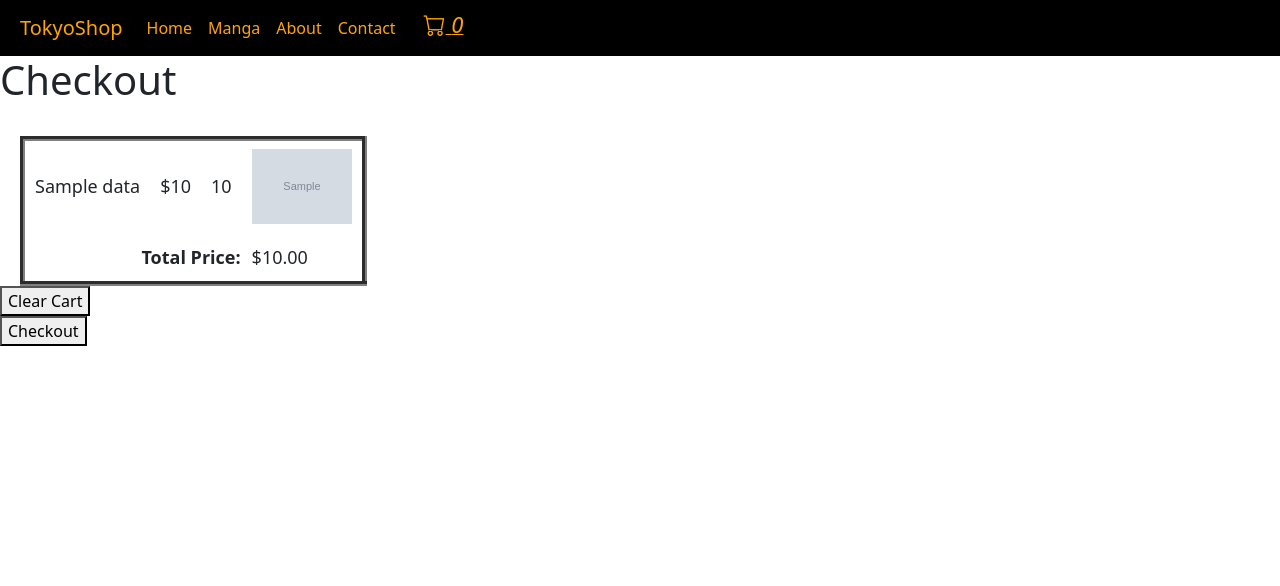
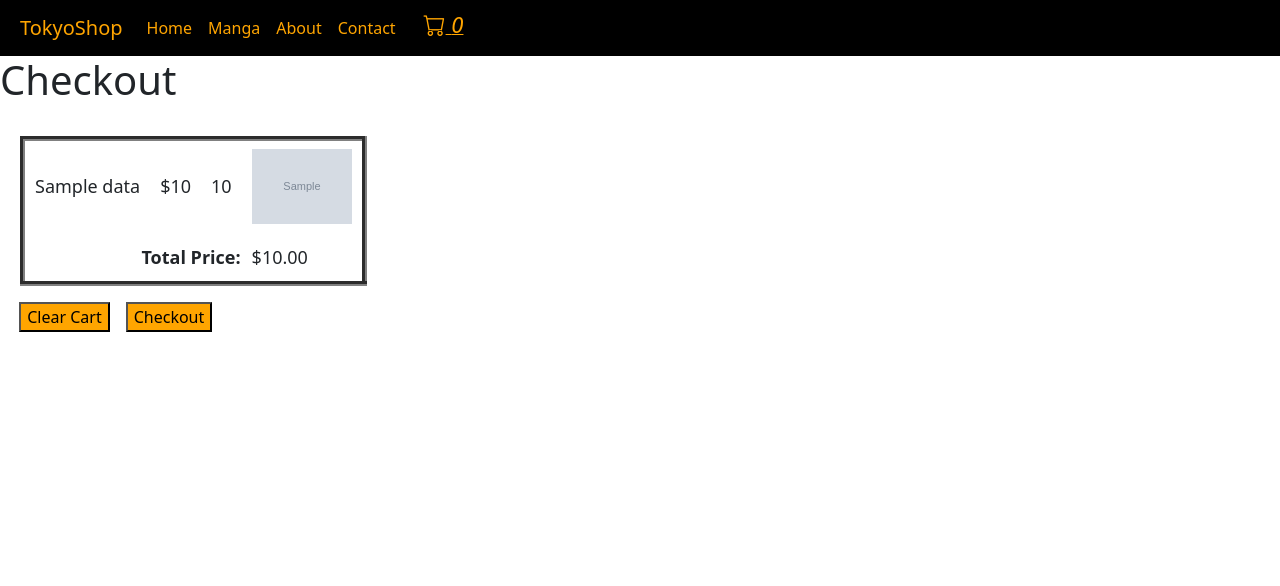
Before and after one commit to evarghese563/bookStore, a Django app: template bookstore/books/templates/checkout.html in a window 1280 px wide. Shown: the top 586 px of the page. Run offline with Django 5.2, Linux system fonts and the light colour scheme; the template is opened without the code that fills it: most values are stand-ins (such as "Sample title", 1, 10 or a date in 2020).

Commit message:
buttons on checkout

```diff
--- a/bookstore/books/templates/checkout.html
+++ b/bookstore/books/templates/checkout.html
@@ -11,6 +11,26 @@
     <link rel="stylesheet" href="https://cdn.jsdelivr.net/npm/bootstrap-icons/font/bootstrap-icons.css">
     <!-- Include your custom CSS -->
     <link rel="stylesheet" href="{% static 'byseries.css' %}">
+
+    <style>
+
+      .checkout-buttons{
+        margin-left: 1.2rem;
+        margin-top: 1rem;
+        display:flex;
+
+      }
+
+      .checkout-button1{
+        margin-right: 1rem;
+      }
+
+      button{
+        background-color: orange;
+      }
+
+    </style>
+
   </head>
   <body>
     <!--This is the main Navigation Bar-->
@@ -77,19 +97,26 @@
       {% endif %}
     </table>
     {% if data %}
-    <a onclick=clearCart() class="nav-link" href="{% url 'clearcart' %}"><button> Clear Cart</button></a>
+    <div class = "checkout-buttons">
 
-    <a onclick=checkOut() class="nav-link" href="{% url 'clearcart' %}"><button> Checkout</button></a>
+      <div class = "checkout-button1">
+        <a onclick=clearCart() class="nav-link" href="{% url 'clearcart' %}"><button> Clear Cart</button></a>
+      </div>
+      <div class="checkout-button2">
+        <a onclick=checkOut() class="nav-link" href="{% url 'clearcart' %}"><button> Checkout</button></a>
+      </div>
+
+
+    </div>
+
     {% endif %}
 
 
     <br><br><br><br><br><br><br><br><br><br><br><br>
-    <br><br><br><br><br><br><br><br><br><br><br><br>
-    <br><br><br><br><br><br><br><br><br><br><br><br>
-    <br><br><br><br><br><br><br><br><br><br><br><br>
-    <br><br><br><br><br><br><br><br><br><br><br><br>
-    <br><br><br><br><br><br><br><br><br><br><br><br>
-    <br><br><br><br><br><br><br><br><br><br><br><br>
+    <br><br><br><br><br>
+
+
+
 
        <!-- Footer -->
 <footer class="text-center text-lg-start bg-dark text-orange">
```
Also changed, not shown: bookstore/books/static/byseries.css (line endings or trailing spaces), bookstore/db.sqlite3.
